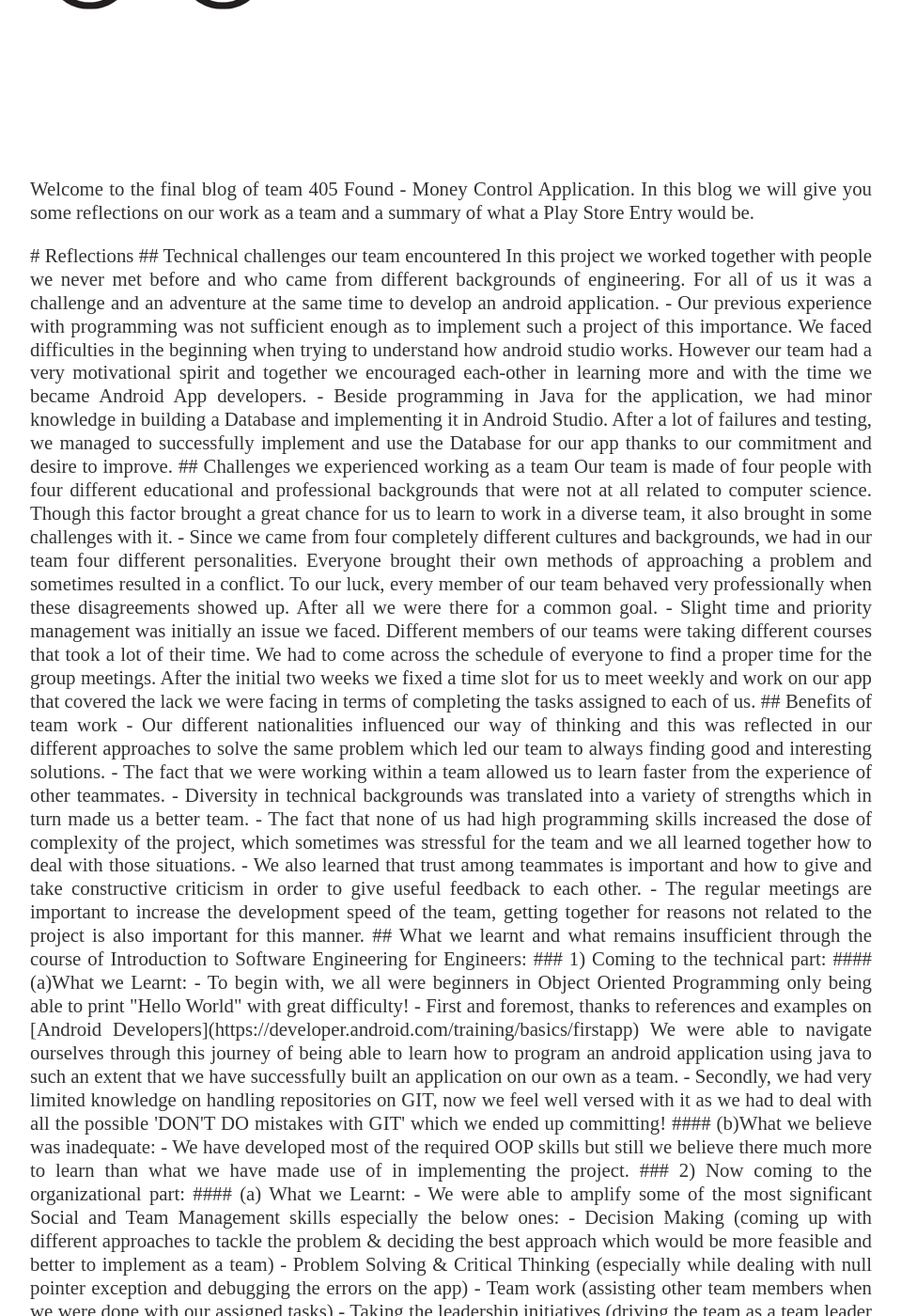
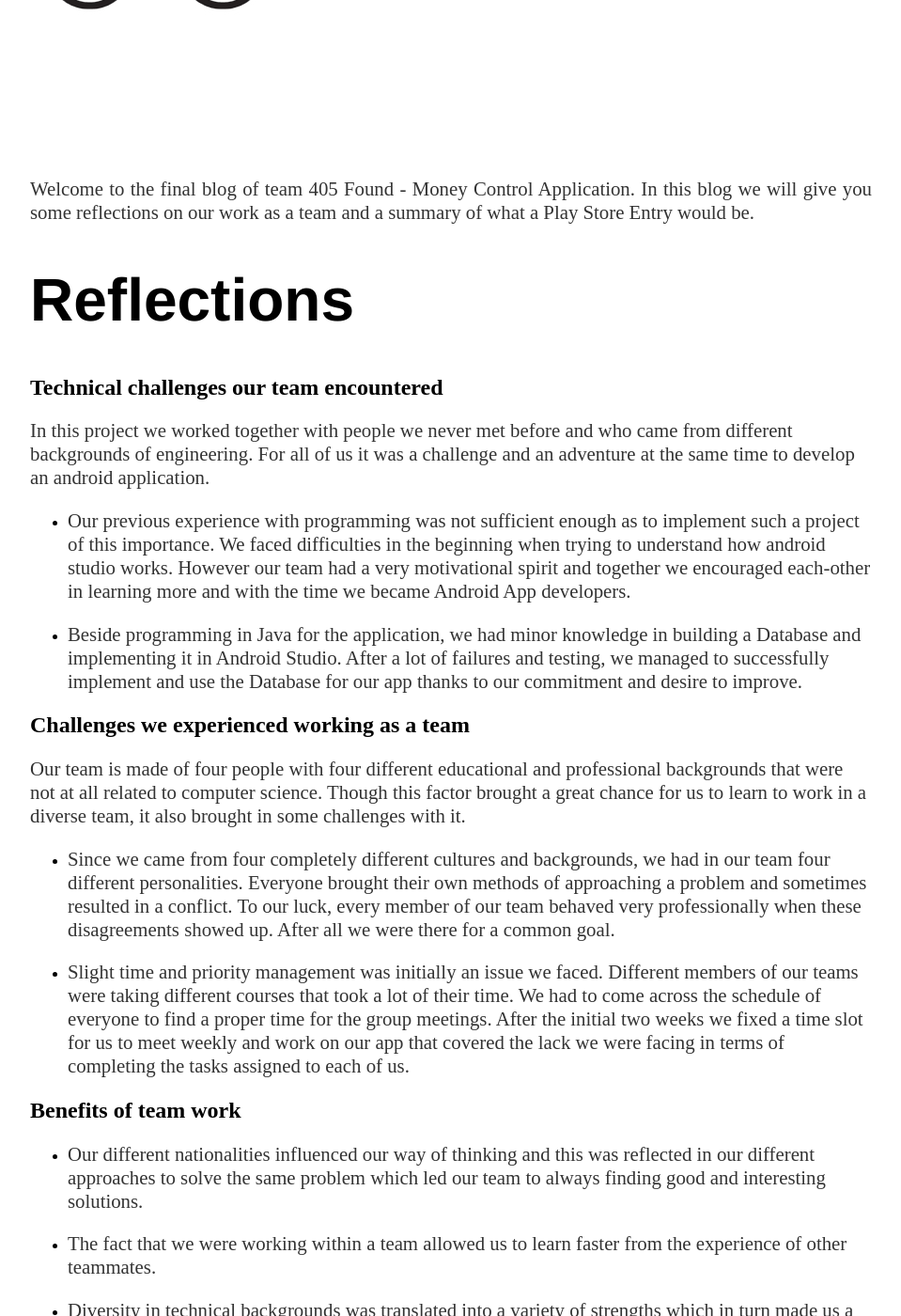
Before and after one commit to NadeemNicoR/TeamProjects, a Jekyll site: the page built from docs/_posts/2019-07-02-ISEE-2019-Reflections & Play Store Entry.md, in a window 1280 px wide and 1400 px high, scrolled down 678 px. Shown: the whole window at 94% size, without its empty margins (160-1119 px from the left). Built offline with Jekyll 4.4.1, drawn with Linux system fonts in a browser that asks for light colours; our own code applies the rules of GitHub Pages for plain Markdown files; some of the changed text lies outside the part shown.

Commit message:
Update 2019-07-02-ISEE-2019-Reflections & Play Store Entry.md

```diff
--- a/docs/_posts/2019-07-02-ISEE-2019-Reflections & Play Store Entry.md
+++ b/docs/_posts/2019-07-02-ISEE-2019-Reflections & Play Store Entry.md
@@ -7,9 +7,8 @@
 
 Welcome to the final blog of team 405 Found - Money Control Application. In this blog we will give you some reflections on our work as a team and a summary of what a Play Store Entry would be.
 
-<br>
+</p>
 
-<p class="justify">
 
 # Reflections
 
```
